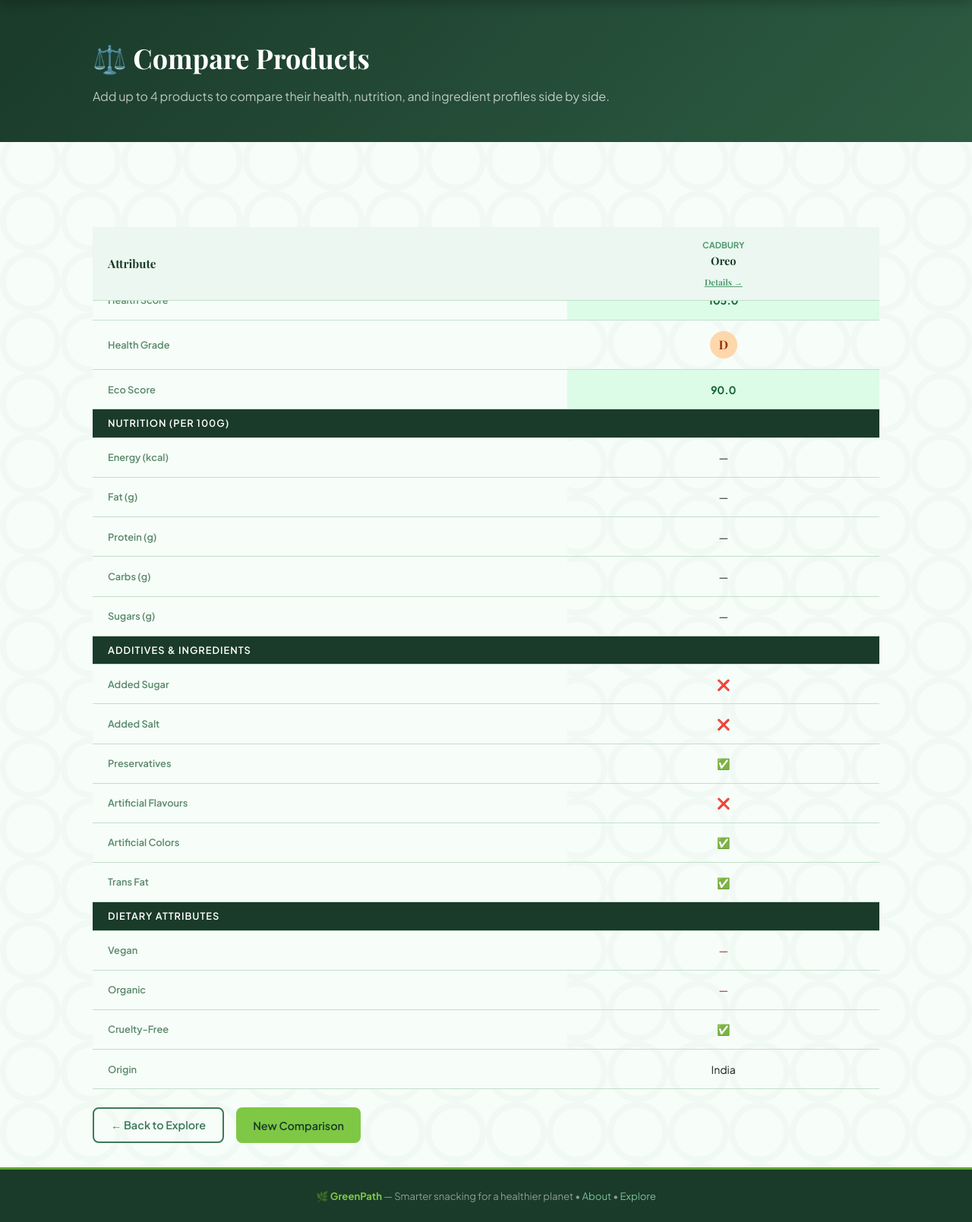
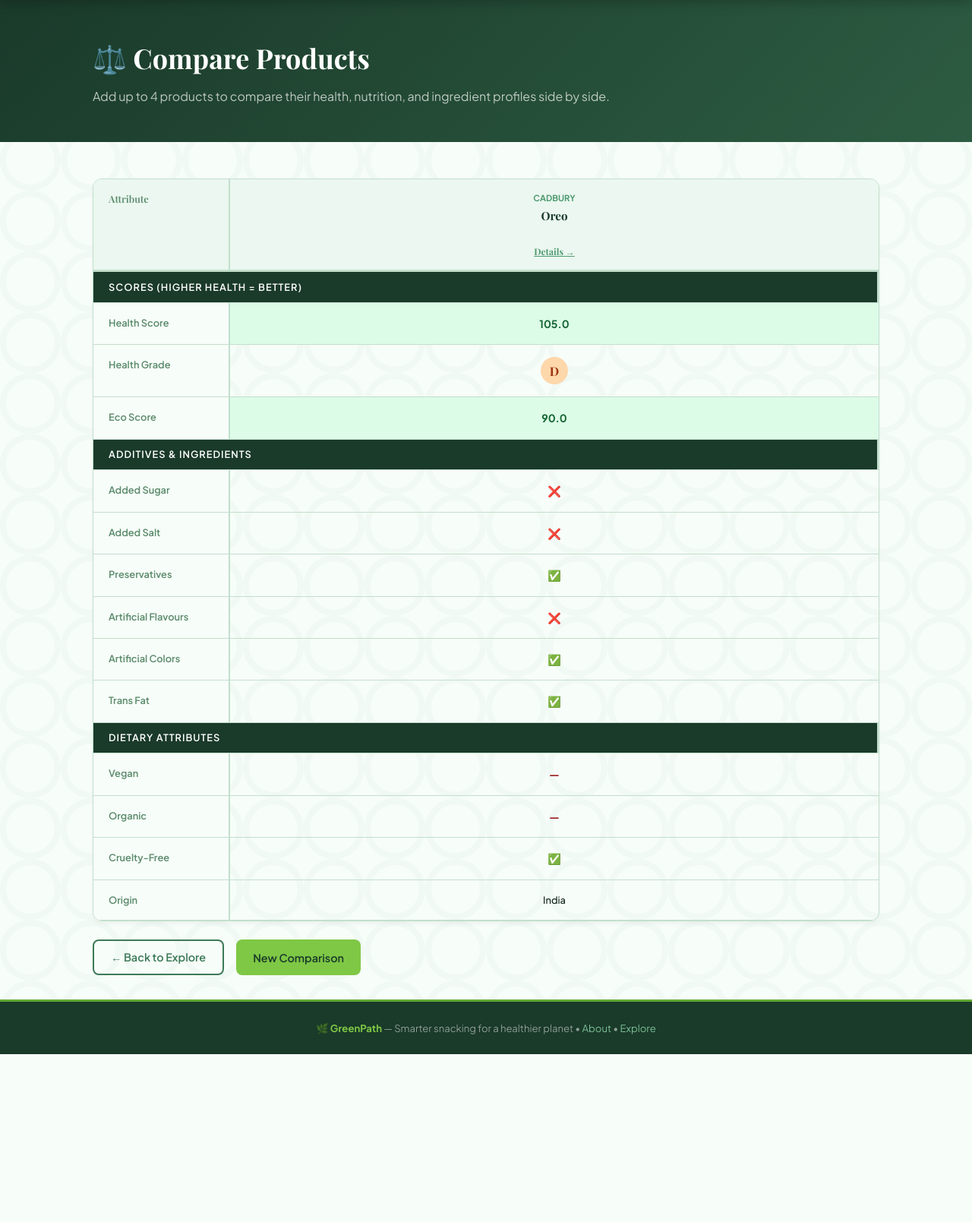
Before and after one commit to Rupam-Kundu-04/finalyearproject, a Flask app: page /compare?ids=1 in a window 1280 px wide. Shown: the part 69-1678 px from the top of the page at 76% size. After the commit the page ends 1457 px from the top, so only its background shows below. Run offline with Flask 3, Linux system fonts and the light colour scheme; some web fonts are replaced.

Commit message:
Update compare html

```diff
--- a/templates/compare.html
+++ b/templates/compare.html
@@ -1,5 +1,5 @@
 {% extends "base.html" %}
-{% block title %}Compare Biscuits — GreenPath{% endblock %}
+{% block title %}Compare Products — GreenPath{% endblock %}
 
 {% block extra_head %}
 <style>
@@ -57,37 +57,78 @@
   }
   .remove-btn:hover { color: var(--lime-dark); }
 
-  /* COMPARISON TABLE */
-  .compare-table-wrap { overflow-x: auto; margin-top: 1rem; }
+  /* COMPARISON TABLE - STRUCTURAL GRID LOCKS */
+  .compare-table-wrap {
+    overflow-x: auto;
+    margin-top: 1rem;
+    border-radius: 12px;
+    border: 1px solid var(--border);
+    box-shadow: 0 4px 6px -1px rgba(0, 0, 0, 0.05);
+  }
   .compare-table {
     width: 100%; border-collapse: separate; border-spacing: 0;
+    table-layout: fixed;
   }
   .compare-table th, .compare-table td {
-    padding: 0.9rem 1.25rem; text-align: center;
+    padding: 1rem 1.25rem;
+    text-align: center;
     border-bottom: 1px solid var(--border);
+    border-right: 1px solid var(--border);
     font-size: 0.875rem;
+    vertical-align: top;
+  }
+  .compare-table th:last-child, .compare-table td:last-child {
+    border-right: none;
   }
   .compare-table th {
     background: var(--dew);
     font-weight: 700; font-family: 'Playfair Display', serif; font-size: 0.95rem;
-    color: var(--forest); position: sticky; top: 64px; z-index: 10;
+    color: var(--forest); position: sticky; top: 0; z-index: 10;
+    box-shadow: inset 0 -2px 0 var(--border);
   }
-  .compare-table th:first-child { text-align: left; }
-  .compare-table td:first-child {
-    text-align: left; font-weight: 600; color: var(--text-muted);
-    background: var(--snow); font-size: 0.8rem;
+
+  .compare-table th:first-child, .compare-table td:first-child {
+    text-align: left;
+    font-weight: 600;
+    color: var(--text-muted);
+    background: var(--snow);
+    font-size: 0.8rem;
+    width: 180px;
+    position: sticky;
+    left: 0;
+    z-index: 5;
+    border-right: 2px solid var(--border);
   }
+
+  .compare-table th:first-child {
+    z-index: 15;
+    background: var(--dew);
+  }
+
+  .header-text-limiter {
+    display: -webkit-box;
+    -webkit-line-clamp: 2;
+    -webkit-box-orient: vertical;
+    overflow: hidden;
+    text-overflow: ellipsis;
+    min-height: 2.5rem;
+    line-height: 1.25rem;
+  }
+
   .compare-table tr:hover td { background: var(--dew); }
   .compare-table tr:hover td:first-child { background: #f0e8d8; }
+
   .best-cell { background: #DCFCE7 !important; color: #166534; font-weight: 700; }
   .worst-cell { background: #FEE2E2 !important; color: #991B1B; }
+
   .section-row td {
     background: var(--forest) !important; color: white !important;
     font-weight: 700; text-transform: uppercase; letter-spacing: 0.08em;
-    font-size: 0.7rem; padding: 0.5rem 1.25rem;
+    font-size: 0.7rem; padding: 0.6rem 1.25rem;
+    text-align: left !important;
   }
-  .yes-cell { color: #166534; font-size: 1.1rem; }
-  .no-cell { color: #991B1B; font-size: 1.1rem; }
+  .yes-cell { color: #166534; font-size: 1.1rem; font-weight: bold; }
+  .no-cell { color: #991B1B; font-size: 1.1rem; font-weight: bold; }
 
   .empty-compare {
     text-align: center; padding: 4rem 2rem;
@@ -109,7 +150,6 @@
 <div class="compare-container">
 
   {% if products %}
-  <!-- COMPARISON TABLE -->
   <div class="compare-table-wrap">
     <table class="compare-table">
       <thead>
@@ -117,24 +157,23 @@
           <th>Attribute</th>
           {% for p in products %}
           <th>
-            <div style="font-size:0.7rem; color: var(--moss); text-transform:uppercase; font-family: 'Plus Jakarta Sans', sans-serif; font-weight:700;">{{ p.brand }}</div>
-            <div style="font-size:0.9rem;">{{ p.name[:30] }}{% if p.name|length > 30 %}…{% endif %}</div>
+            <div style="font-size:0.7rem; color: var(--moss); text-transform:uppercase; font-family: 'Plus Jakarta Sans', sans-serif; font-weight:700; tracking-wide; margin-bottom: 0.25rem;">{{ p.brand }}</div>
+            <div class="header-text-limiter" title="{{ p.name }}">{{ p.name }}</div>
             <div style="margin-top:0.5rem; display:flex; gap:0.4rem; justify-content:center;">
-              <a href="/product/{{ p.id }}" style="font-size:0.7rem; color: var(--moss);">Details →</a>
+              <a href="/product/{{ p.id }}" style="font-size:0.75rem; color: var(--moss); font-weight: bold; text-decoration: underline;">Details →</a>
             </div>
           </th>
           {% endfor %}
         </tr>
       </thead>
       <tbody>
-        <!-- SCORES -->
-        <tr class="section-row"><td colspan="{{ products|length + 1 }}">Scores (Lower Health = Better)</td></tr>
+        <tr class="section-row"><td colspan="{{ products|length + 1 }}">Scores (Higher Health = Better)</td></tr>
         <tr>
           <td>Health Score</td>
-          {% set min_h = products|map(attribute='health_score_raw')|select('gt', 0)|min %}
+          {% set min_h = products|map(attribute='health_score_raw')|min %}
           {% set max_h = products|map(attribute='health_score_raw')|max %}
           {% for p in products %}
-          <td {% if p.health_score_raw == min_h and min_h > 0 %}class="best-cell"{% elif p.health_score_raw == max_h %}class="worst-cell"{% endif %}>
+          <td {% if p.health_score_raw == max_h and max_h > 0 %}class="best-cell"{% elif p.health_score_raw == min_h and products|length > 1 %}class="worst-cell"{% endif %}>
             {{ p.health_score_raw if p.health_score_raw else 'N/A' }}
           </td>
           {% endfor %}
@@ -142,7 +181,7 @@
         <tr>
           <td>Health Grade</td>
           {% for p in products %}
-          <td><span class="grade grade-{{ p.health_grade }}">{{ p.health_grade }}</span></td>
+          <td><span class="grade grade-{{ p.health_grade }}" style="font-weight: bold; font-size: 1rem;">{{ p.health_grade }}</span></td>
           {% endfor %}
         </tr>
         <tr>
@@ -150,45 +189,12 @@
           {% set max_e = products|map(attribute='eco_score_raw')|max %}
           {% set min_e = products|map(attribute='eco_score_raw')|min %}
           {% for p in products %}
-          <td {% if p.eco_score_raw == max_e %}class="best-cell"{% elif p.eco_score_raw == min_e and products|length > 1 %}class="worst-cell"{% endif %}>
+          <td {% if p.eco_score_raw == max_e and max_e > 0 %}class="best-cell"{% elif p.eco_score_raw == min_e and products|length > 1 %}class="worst-cell"{% endif %}>
             {{ p.eco_score_raw if p.eco_score_raw else 'N/A' }}
           </td>
           {% endfor %}
         </tr>
 
-        <!-- NUTRITION -->
-        <tr class="section-row"><td colspan="{{ products|length + 1 }}">Nutrition (per 100g)</td></tr>
-        <tr>
-          <td>Energy (kcal)</td>
-          {% for p in products %}<td>{{ p.energy|int if p.energy else '—' }}</td>{% endfor %}
-        </tr>
-        <tr>
-          <td>Fat (g)</td>
-          {% set min_f = products|map(attribute='fat')|min %}
-          {% for p in products %}
-          <td {% if p.fat == min_f and min_f > 0 %}class="best-cell"{% endif %}>{{ p.fat if p.fat else '—' }}</td>
-          {% endfor %}
-        </tr>
-        <tr>
-          <td>Protein (g)</td>
-          {% set max_p = products|map(attribute='protein')|max %}
-          {% for p in products %}
-          <td {% if p.protein == max_p and max_p > 0 %}class="best-cell"{% endif %}>{{ p.protein if p.protein else '—' }}</td>
-          {% endfor %}
-        </tr>
-        <tr>
-          <td>Carbs (g)</td>
-          {% for p in products %}<td>{{ p.carbs if p.carbs else '—' }}</td>{% endfor %}
-        </tr>
-        <tr>
-          <td>Sugars (g)</td>
-          {% set min_s = products|map(attribute='sugars')|min %}
-          {% for p in products %}
-          <td {% if p.sugars == min_s and min_s >= 0 and products|length > 1 %}class="best-cell"{% endif %}>{{ p.sugars if p.sugars else '—' }}</td>
-          {% endfor %}
-        </tr>
-
-        <!-- ADDITIVES -->
         <tr class="section-row"><td colspan="{{ products|length + 1 }}">Additives & Ingredients</td></tr>
         <tr>
           <td>Added Sugar</td>
@@ -215,7 +221,6 @@
           {% for p in products %}<td class="{% if not p.trans_fat %}yes-cell{% else %}no-cell{% endif %}">{% if not p.trans_fat %}✅{% else %}❌{% endif %}</td>{% endfor %}
         </tr>
 
-        <!-- DIETARY -->
         <tr class="section-row"><td colspan="{{ products|length + 1 }}">Dietary Attributes</td></tr>
         <tr>
           <td>Vegan</td>
@@ -231,7 +236,7 @@
         </tr>
         <tr>
           <td>Origin</td>
-          {% for p in products %}<td>{{ p.origin_country or '—' }}</td>{% endfor %}
+          {% for p in products %}<td style="font-size: 0.8rem; font-weight: 500;">{{ p.origin_country or '—' }}</td>{% endfor %}
         </tr>
       </tbody>
     </table>
@@ -252,7 +257,6 @@
     <a href="/recommend" class="btn btn-primary">Explore Products</a>
   </div>
 
-  <!-- Quick search compare -->
   <div style="max-width:600px; margin:2rem auto; background:white; border-radius:16px; border:1px solid var(--border); padding:2rem;">
     <h3 style="font-family: 'Playfair Display', serif; color: var(--forest); margin-bottom:1rem;">Or search directly:</h3>
     <div style="position:relative;">
```
